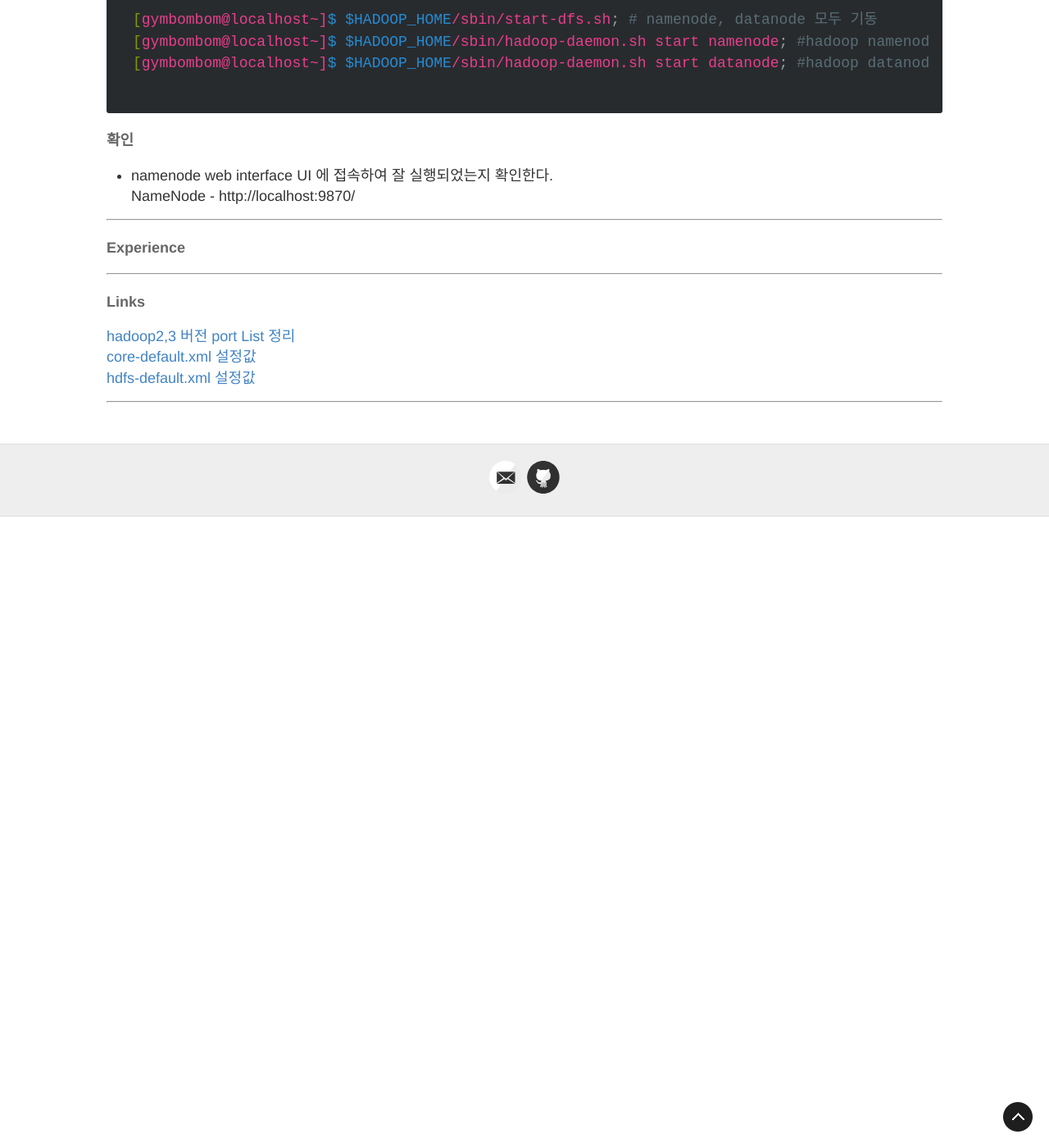
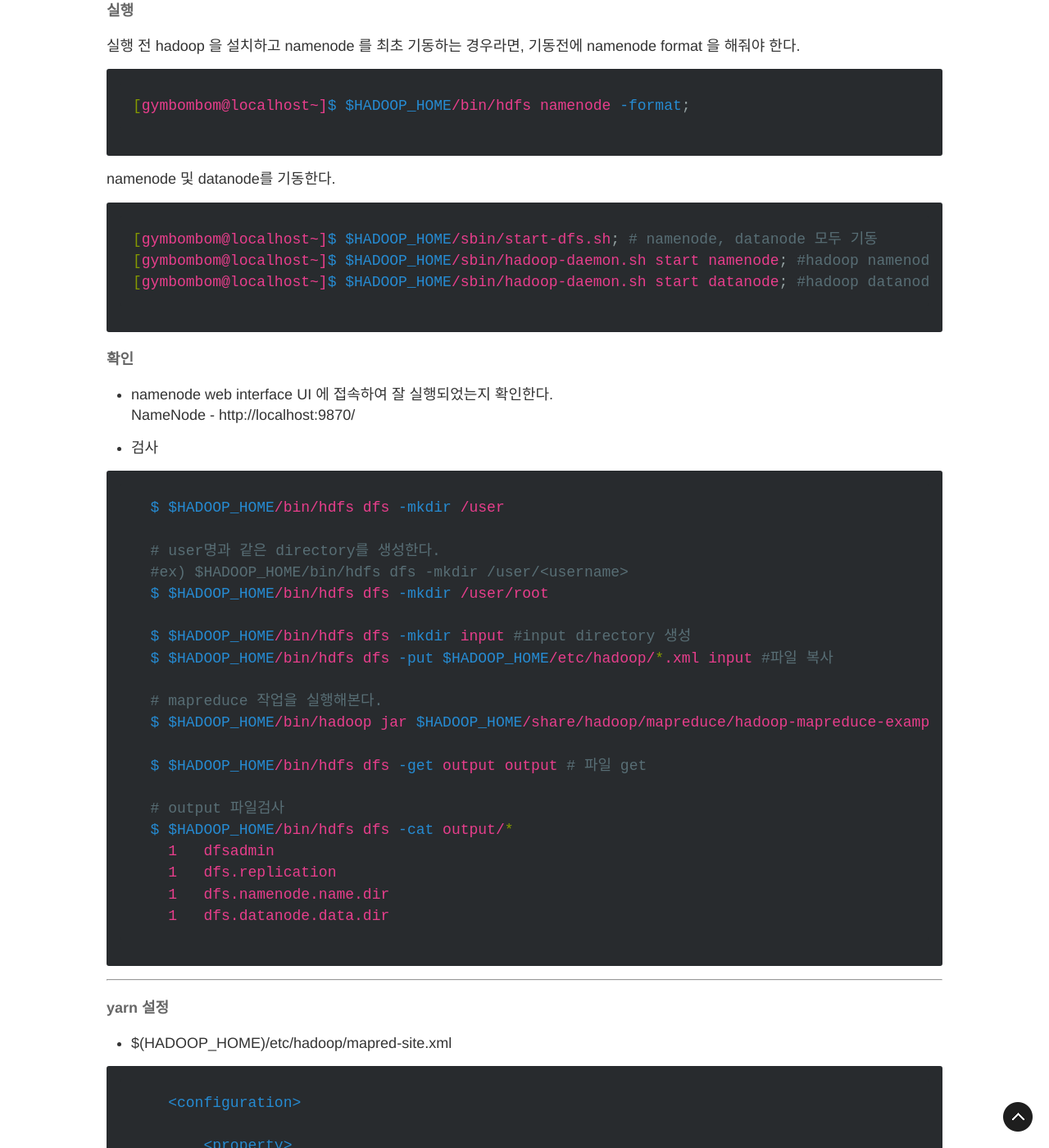
Before and after one commit to gymbombom/gymbombom.github.io, a Jekyll site: the page built from _posts/2023/2023-02-11-1-hadoop-singlenode-install.md, in a window 1280 px wide and 1400 px high, scrolled down 2910 px. Shown: the whole window at 82% size. Built offline with Jekyll 4.4.1, drawn with Linux system fonts in a browser that asks for light colours; some web fonts are replaced; comment, search, counter and statistics services are not loaded; before the commit the page ends 3540 px from its top, so only the background shows below that; some of the changed text lies outside the part shown.

Commit message:
yarn single모드 설정방법 추가

````diff
--- a/_posts/2023/2023-02-11-1-hadoop-singlenode-install.md
+++ b/_posts/2023/2023-02-11-1-hadoop-singlenode-install.md
@@ -82,6 +82,17 @@
 </configuration>
 ```
 
+* $(HADOOP_HOME)/etc/hadoop/hadoop-env.sh
+
+```shell
+    # hdfs를 실행할 User명을 등록한다.
+    # ex) export HDFS_NAMENODE_USER=<user명>
+    export HDFS_NAMENODE_USER=root
+    export HDFS_DATANODE_USER=root
+    export HDFS_SECONDARYNAMENODE_USER=root
+```
+
+
 설정파일 setting 이 완료되었으면, ssh공개키 인증을 통하여, 패스워드 없이 localhost에 ssh 접속이 가능한지 확인한다.
 ```shell
 [gymbombom@localhost~]$ ssh localhost; #password 없이 접속 가능하다면 PASS... 그렇지 않다면 아래과정 진행
@@ -111,6 +122,90 @@
 * namenode web interface UI 에 접속하여 잘 실행되었는지 확인한다.
 NameNode - http://localhost:9870/
 
+* 검사
+
+```shell
+  $ $HADOOP_HOME/bin/hdfs dfs -mkdir /user
+
+  # user명과 같은 directory를 생성한다.
+  #ex) $HADOOP_HOME/bin/hdfs dfs -mkdir /user/<username>
+  $ $HADOOP_HOME/bin/hdfs dfs -mkdir /user/root
+
+  $ $HADOOP_HOME/bin/hdfs dfs -mkdir input #input directory 생성
+  $ $HADOOP_HOME/bin/hdfs dfs -put $HADOOP_HOME/etc/hadoop/*.xml input #파일 복사
+
+  # mapreduce 작업을 실행해본다.
+  $ $HADOOP_HOME/bin/hadoop jar $HADOOP_HOME/share/hadoop/mapreduce/hadoop-mapreduce-examples-3.3.4.jar grep input output 'dfs[a-z.]+'
+
+  $ $HADOOP_HOME/bin/hdfs dfs -get output output # 파일 get
+
+  # output 파일검사
+  $ $HADOOP_HOME/bin/hdfs dfs -cat output/*
+    1	dfsadmin
+    1	dfs.replication
+    1	dfs.namenode.name.dir
+    1	dfs.datanode.data.dir
+```
+
+---
+
+#### yarn 설정
+
+* $(HADOOP_HOME)/etc/hadoop/mapred-site.xml
+
+```xml
+    <configuration>
+
+        <property>
+            <name>mapreduce.framework.name</name>
+            <value>yarn</value>
+        </property>
+
+        <property>
+            <name>mapreduce.application.classpath</name>
+            <value>$HADOOP_HOME/share/hadoop/mapreduce/*:$HADOOP_HOME/share/hadoop/mapreduce/lib/*</value>
+        </property>
+
+    </configuration>
+```
+
+* $(HADOOP_HOME)/etc/hadoop/yarn-site.xml
+
+```xml
+    <configuration>
+
+        <property>
+            <name>yarn.nodemanager.aux-services</name>
+            <value>mapreduce_shuffle</value>
+        </property>
+
+        <property>
+            <name>yarn.nodemanager.env-whitelist</name>
+            <value>JAVA_HOME,HADOOP_COMMON_HOME,HADOOP_HDFS_HOME,HADOOP_CONF_DIR,CLASSPATH_PREPEND_DISTCACHE,HADOOP_YARN_HOME,HADOOP_HOME,PATH,LANG,TZ,HADOOP_MAPRED_HOME</value>
+        </property>
+    </configuration>
+```
+
+* $(HADOOP_HOME)/etc/hadoop/hadoop-env.sh
+
+```shell
+    # yarn을 실행할 User명을 등록한다.
+    # ex) export YARN_RESOURCEMANAGER_USER=<user명>
+    export YARN_RESOURCEMANAGER_USER=root
+    export YARN_NODEMANAGER_USER=root
+```
+
+
+#### 확인
+
+```shell
+$ $HADOOP_HOME/sbin/start-yarn.sh
+```
+
+* ResourceManager web interface UI 에 접속하여 잘 실행되었는지 확인한다.
+ResourceManager - http://localhost:8088/
+
+
 ---
 
 #### Experience
````
